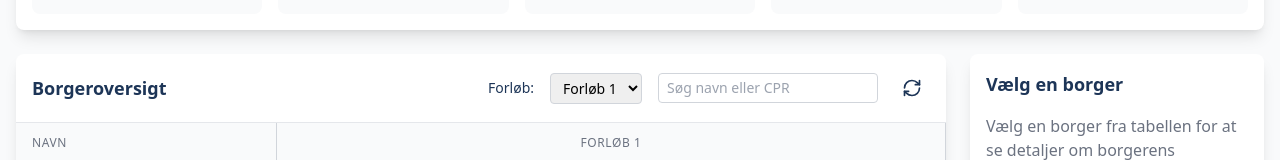
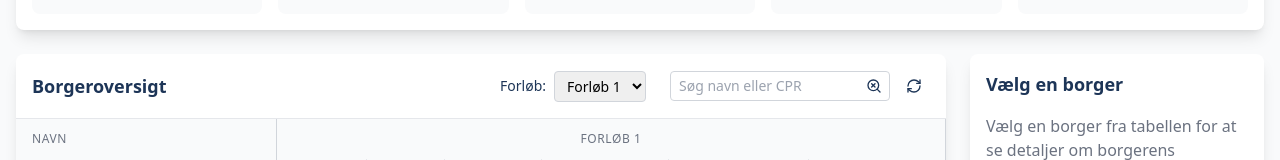
Before and after one commit to Infoventure/CBC_PlanningDashBoard, a React app: page /CBC_PlanningDashBoard/citizens in a window 1280 px wide. Shown: the part 368-528 px from the top of the page. Built offline with nearby package versions, Linux system fonts and the light colour scheme; the HTML template or start-up script is replaced by a standard one.

Commit message:
Clear search button for search input

```diff
--- a/src/components/CitizenTable.tsx
+++ b/src/components/CitizenTable.tsx
@@ -2,7 +2,7 @@ import React, { useState, Fragment } from 'react';
 import fuzzysort from 'fuzzysort';
 import { mockData } from '../data/mockData';
 import { CitizenRow } from './CitizenRow';
-import { RefreshCwIcon, RotateCcwIcon } from 'lucide-react';
+import { RefreshCwIcon, RotateCcwIcon, SearchXIcon } from 'lucide-react';
 interface CitizenTableProps {
   onSelectCitizen: (id: number | null) => void;
   selectedCitizen: number | null;
@@ -44,7 +44,7 @@ export const CitizenTable: React.FC<CitizenTableProps> = ({
       <div className="bg-white rounded-lg shadow-lg overflow-hidden">
         <div className="p-4 border-b border-gray-200 flex justify-between items-center">
           <h2 className="text-lg font-semibold text-[#1d3557]">Borgeroversigt</h2>
-          <div className="flex items-center gap-4">
+          <div className="flex items-center gap-2">
             <label className="text-sm font-medium text-[#1d3557]">Forløb:</label>
             <select
               className="border border-gray-300 rounded px-2 py-1 text-sm"
@@ -55,14 +55,24 @@ export const CitizenTable: React.FC<CitizenTableProps> = ({
                 <option key={pathway.id} value={pathway.id}>{pathway.name}</option>
               ))}
             </select>
+            <div className="flex items-center relative">
               <input
                 type="text"
-              className="border border-gray-300 rounded px-2 py-1 text-sm"
+                className="border border-gray-300 rounded px-2 ml-4 py-1 text-sm"
                 placeholder="Søg navn eller CPR"
                 value={searchTerm}
                 onChange={e => setSearchTerm(e.target.value)}
                 style={{ minWidth: "160px" }}
               />
+              <button
+                type="button"
+                className="p-1 rounded-md hover:bg-red-600/10 text-[#1d3557] transition-colors absolute right-1"
+                title="Ryd søgning"
+                onClick={() => setSearchTerm("")}
+              >
+                <SearchXIcon className="h-4 w-4" />
+              </button>
+            </div>
               <button
                 className="p-2 rounded-md hover:bg-gray-100 text-[#1d3557] transition-colors"
                 title="Opdater tabeldata"
@@ -71,7 +81,7 @@ export const CitizenTable: React.FC<CitizenTableProps> = ({
                   setTimeout(() => setIsRotating(false), 600); // 600ms for 1 rotation
                 }}
               >
-                <RefreshCwIcon className={`h-5 w-5 ${isRotating ? 'animate-spin-once' : ''}`} />
+                <RefreshCwIcon className={`h-4 w-4 ${isRotating ? 'animate-spin-once' : ''}`} />
               </button>
           </div>
         </div>
@@ -86,11 +96,11 @@ export const CitizenTable: React.FC<CitizenTableProps> = ({
                   <span>Ingen borgere matcher søgningen.</span>
                   <button
                     type="button"
-                    className="inline-flex items-center gap-2 px-3 py-1 border border-gray-300 rounded text-sm text-[#1d3557] hover:bg-gray-100 transition-colors"
+                    className="inline-flex items-center gap-2 px-3 py-1 border border-gray-300 rounded text-sm text-[#1d3557] hover:bg-red-600/10 transition-colors"
                     onClick={() => setSearchTerm("")}
                     title="Nulstil søgning"
                   >
-                    <RotateCcwIcon className="w-4 h-4" />
+                    <SearchXIcon className="w-4 h-4" />
                     Nulstil søgning
                   </button>
                 </>
```
Lines whose indentation alone changed are shown as unchanged.
